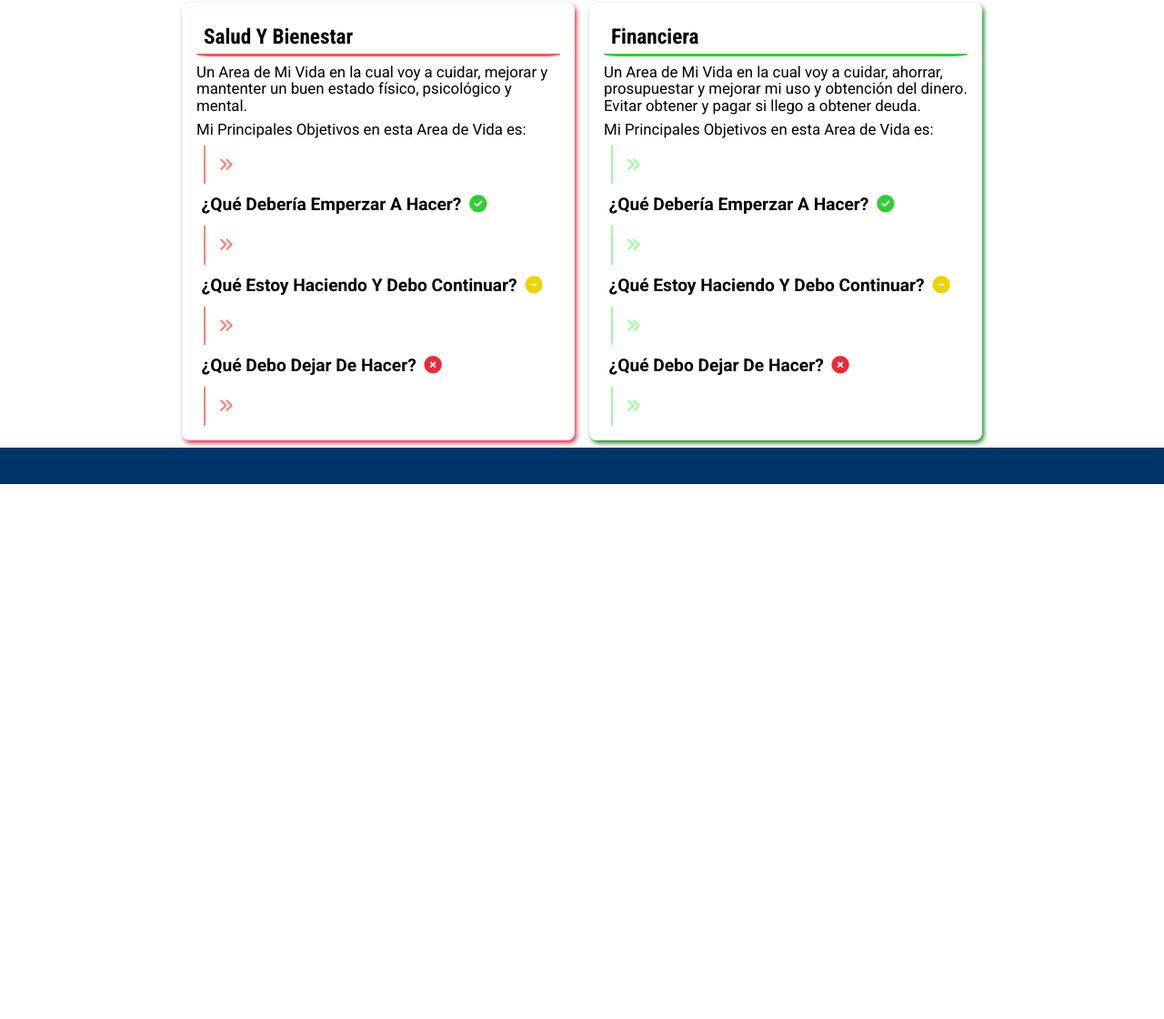
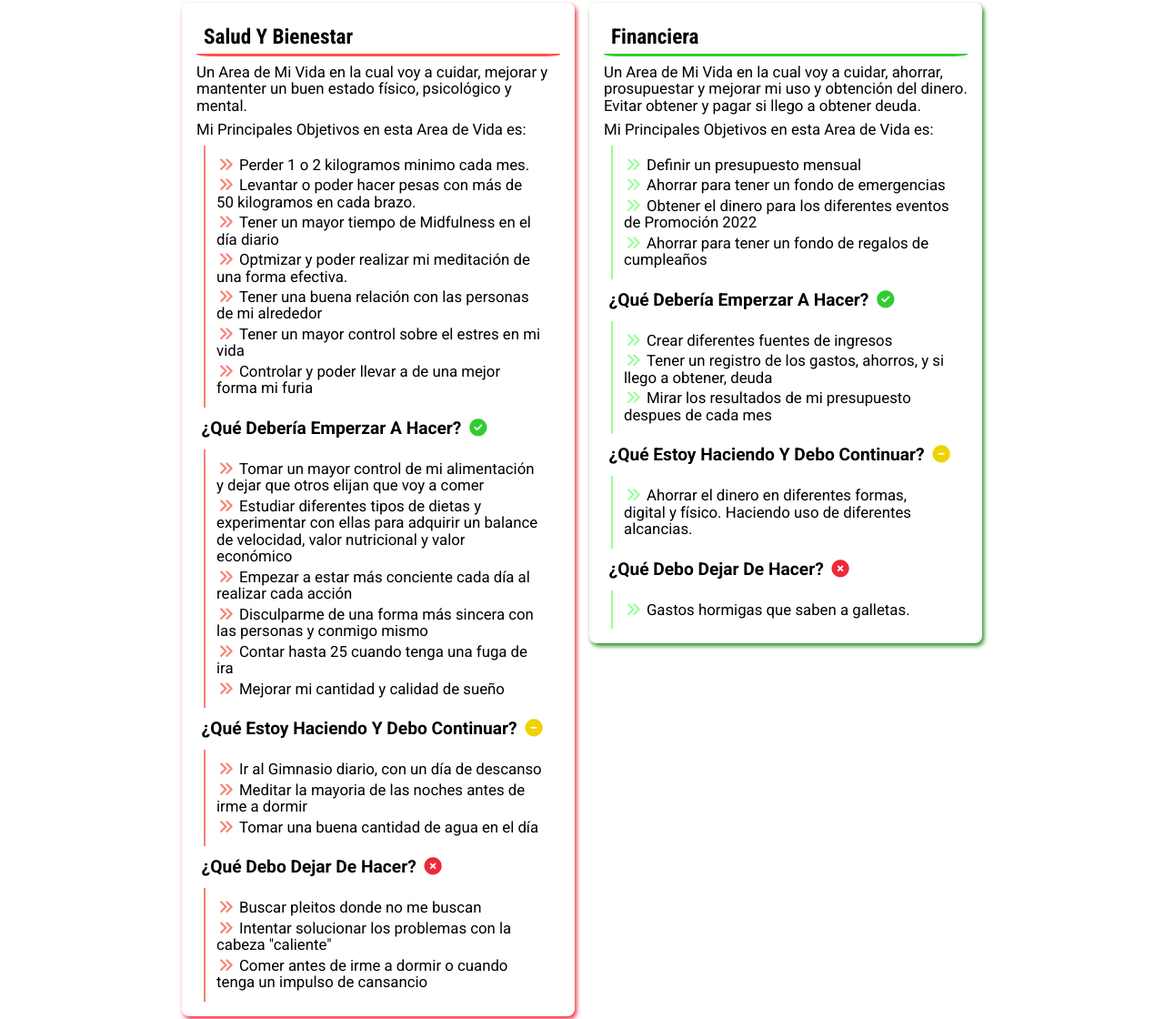
Before and after one commit to Bl4ky113/new_year_proposals_2022, a plain HTML site: page index.html in a window 1280 px wide. Shown: the part 1427-2547 px from the top of the page at 91% size. Before the commit the page ends 1959 px from the top, so only its background shows below. Drawn offline with Linux system fonts and the light colour scheme; files whose address does not match are found by name.

Commit message:
Added objetives in the rest of life-areas

```diff
--- a/index.html
+++ b/index.html
@@ -180,25 +180,73 @@
         </p>
         <ul class="list">
             <li class="li">
-
+                Perder 1 o 2 kilogramos minimo cada mes.
+            </li>
+            <li class="li">
+                Levantar o poder hacer pesas con más de 50 kilogramos en cada
+                brazo.
+            </li>
+            <li class="li">
+                Tener un mayor tiempo de Midfulness en el día diario
+            </li>
+            <li class="li">
+                Optmizar y poder realizar mi meditación de una forma efectiva.
+            </li>
+            <li class="li">
+                Tener una buena relación con las personas de mi alrededor
+            </li>
+            <li class="li">
+                Tener un mayor control sobre el estres en mi vida
+            </li>
+            <li class="li">
+                Controlar y poder llevar a de una mejor forma mi furia
             </li>
         </ul>
         <p class="area__subtitle">¿Qué Debería Emperzar a Hacer? <span class="start-icon"></span></p>
         <ul class="list">
             <li class="li">
-
+                Tomar un mayor control de mi alimentación y dejar que otros elijan que
+                voy a comer
+            </li>
+            <li class="li">
+                Estudiar diferentes tipos de dietas y experimentar con ellas para adquirir
+                un balance de velocidad, valor nutricional y valor económico
+            </li>
+            <li class="li">
+                Empezar a estar más conciente cada día al realizar cada acción
+            </li>
+            <li class="li">
+                Disculparme de una forma más sincera con las personas y conmigo mismo
+            </li>
+            <li class="li">
+                Contar hasta 25 cuando tenga una fuga de ira
+            </li>
+            <li class="li">
+                Mejorar mi cantidad y calidad de sueño
             </li>
         </ul>
         <p class="area__subtitle">¿Qué Estoy Haciendo Y Debo Continuar? <span class="continue-icon"></span></p>
         <ul class="list">
             <li class="li">
-
+                Ir al Gimnasio diario, con un día de descanso
+            </li>
+            <li class="li">
+                Meditar la mayoria de las noches antes de irme a dormir
+            </li>
+            <li class="li">
+                Tomar una buena cantidad de agua en el día
             </li>
         </ul>
         <p class="area__subtitle">¿Qué Debo Dejar de Hacer? <span class="stop-icon"></span></p>
         <ul class="list">
             <li class="li">
-
+                Buscar pleitos donde no me buscan
+            </li>
+            <li class="li">
+                Intentar solucionar los problemas con la cabeza "caliente"
+            </li>
+            <li class="li">
+                Comer antes de irme a dormir o cuando tenga un impulso de cansancio
             </li>
         </ul>
     </section>
@@ -213,25 +261,41 @@
         </p>
         <ul class="list">
             <li class="li">
-
+                Definir un presupuesto mensual
+            </li>
+            <li class="li">
+                Ahorrar para tener un fondo de emergencias
+            </li>
+            <li class="li">
+                Obtener el dinero para los diferentes eventos de Promoción 2022
+            </li>
+            <li class="li">
+                Ahorrar para tener un fondo de regalos de cumpleaños
             </li>
         </ul>
         <p class="area__subtitle">¿Qué Debería Emperzar a Hacer? <span class="start-icon"></span></p>
         <ul class="list">
             <li class="li">
-
+                Crear diferentes fuentes de ingresos
+            </li>
+            <li class="li">
+                Tener un registro de los gastos, ahorros, y si llego a obtener, deuda
+            </li>
+            <li class="li">
+                Mirar los resultados de mi presupuesto despues de cada mes
             </li>
         </ul>
         <p class="area__subtitle">¿Qué Estoy Haciendo Y Debo Continuar? <span class="continue-icon"></span></p>
         <ul class="list">
             <li class="li">
-
+                Ahorrar el dinero en diferentes formas, digital y físico.
+                Haciendo uso de diferentes alcancias.
             </li>
         </ul>
         <p class="area__subtitle">¿Qué Debo Dejar de Hacer? <span class="stop-icon"></span></p>
         <ul class="list">
             <li class="li">
-
+                Gastos hormigas que saben a galletas.
             </li>
         </ul>
     </section>
--- a/src/scss/style.scss
+++ b/src/scss/style.scss
@@ -156,7 +156,7 @@ body {
     .life-area {
         grid-row: span 1;
         grid-column: span 2;
-        align-self: center;
+        align-self: flex-start;
         justify-self: center;
 
         @include section_style("area", $dark_color, $base_color, $light_color);
```
Also changed, not shown: src/css/style.css.
